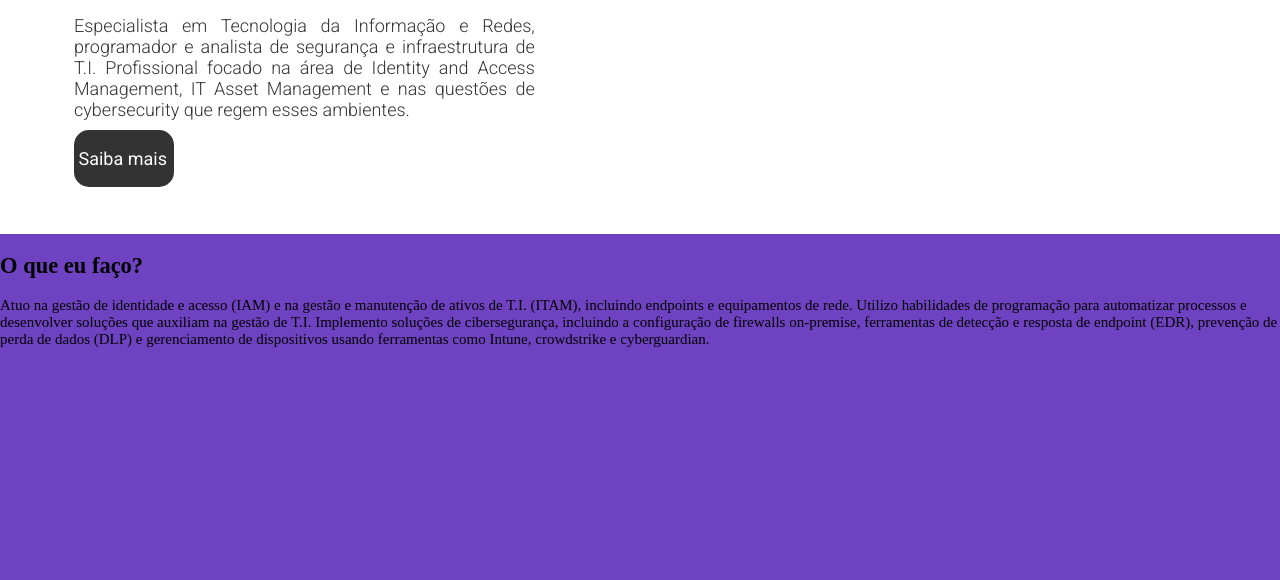
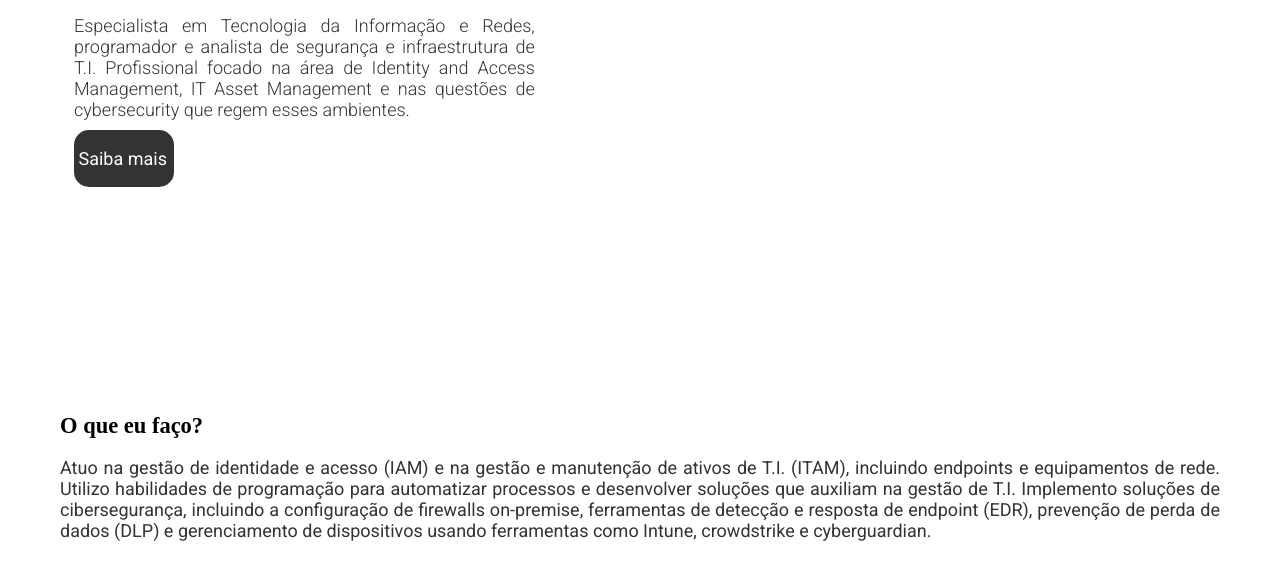
Before and after one commit to celoramalho/curriculumvitae, a plain HTML site: page index.html in a window 1280 px wide. Shown: the part 566-1146 px from the top of the page. Drawn offline with Linux system fonts and the light colour scheme.

Commit message:
Add files via upload

```diff
--- a/css/style.css
+++ b/css/style.css
@@ -38,7 +38,7 @@ body {
 
 body {
 	margin: 0;
-	background-color: #6f42c1;
+	background-color: var(--white-background);
 	font-size: 15px;
 		/* para testar */
 }
@@ -47,6 +47,13 @@ body {
 	background-color: red;
 	height: 100vh;
 	width: 100vw;
+}
+.fonte-padrao-p{
+	text-align: justify;
+	font-family: "Roboto", sans-serif;
+	font-style: normal;
+	font-size: 1.2em;
+	color: var(--dark-grey);
 }
 
 /* =================== Header =================== */
@@ -230,7 +237,7 @@ header.sticky {
 	display: flex;
 	height: 100vh;
 	width: 100%;
-	background-color: #FFFFFF;
+	background-color: var(--white-background);
 	/* linear-gradient(#202020bb,rgba(14, 77, 139, 0.726)),url(../img/wallpaper-home.jpg); */
 	background-size: cover;
 	background-position: center;
@@ -276,12 +283,7 @@ header.sticky {
 }
 .text-biografia {
 	margin: 0;
-	text-align: justify;
-	font-family: "Roboto", sans-serif;
 	font-weight: 300;
-	font-style: normal;
-	font-size: 1.2em;
-	color: var(--dark-grey);
 }
 .text-line{
 	display: inline-block;
@@ -314,7 +316,7 @@ header.sticky {
 
 }
 .saiba-mais-buttom:hover{
-	background-color: #6610f2;
+	background-color: black;
 	transition: 0.4s ease-in-out;
 
 }
@@ -352,6 +354,12 @@ header.sticky {
 	background-size: cover;
 	background-position: center;
 	transition: 1s;
+	background-color: var(--white-background);
+	margin-top: 0;
+}
+.container-pro-xp{
+	padding-top: 100px;
+	margin: 60px;
 }
 
 /* =============================================== */
--- a/index.html
+++ b/index.html
@@ -60,7 +60,7 @@
 			<div class="biografia-home">
 				<div class="text-line"></div>
 				<p class="text-quemsoueu">Quem sou eu?</p>
-				<p class="text-biografia">Especialista em Tecnologia da Informação e Redes, programador e
+				<p class="text-biografia fonte-padrao-p">Especialista em Tecnologia da Informação e Redes, programador e
 					analista de segurança e infraestrutura de T.I. Profissional focado na área de Identity and Access
 					Management, IT Asset Management e nas questões de cybersecurity que regem esses ambientes.</p>
 			</div>
@@ -73,9 +73,10 @@
 		</div>
 	</section>
 	<section id="section-curriculum">
+		<div class="container-pro-xp">
 		<div class="curriculum-sec-oque-eu-faco">
 			<h2>O que eu faço?</h2>
-			<p>	Atuo na gestão de identidade e acesso (IAM) e na gestão e manutenção de ativos de T.I. (ITAM), incluindo
+			<p class="fonte-padrao-p">	Atuo na gestão de identidade e acesso (IAM) e na gestão e manutenção de ativos de T.I. (ITAM), incluindo
 				endpoints e equipamentos de rede. Utilizo habilidades de programação para automatizar processos e
 				desenvolver soluções que auxiliam na gestão de T.I. Implemento soluções de cibersegurança, incluindo a
 				configuração de firewalls on-premise,
@@ -84,6 +85,7 @@
 				cyberguardian.
 			</p>
 		</div>
+	</div>
 		<div class="curriculum-sec-pro-experience">
 
 		</div>
```
